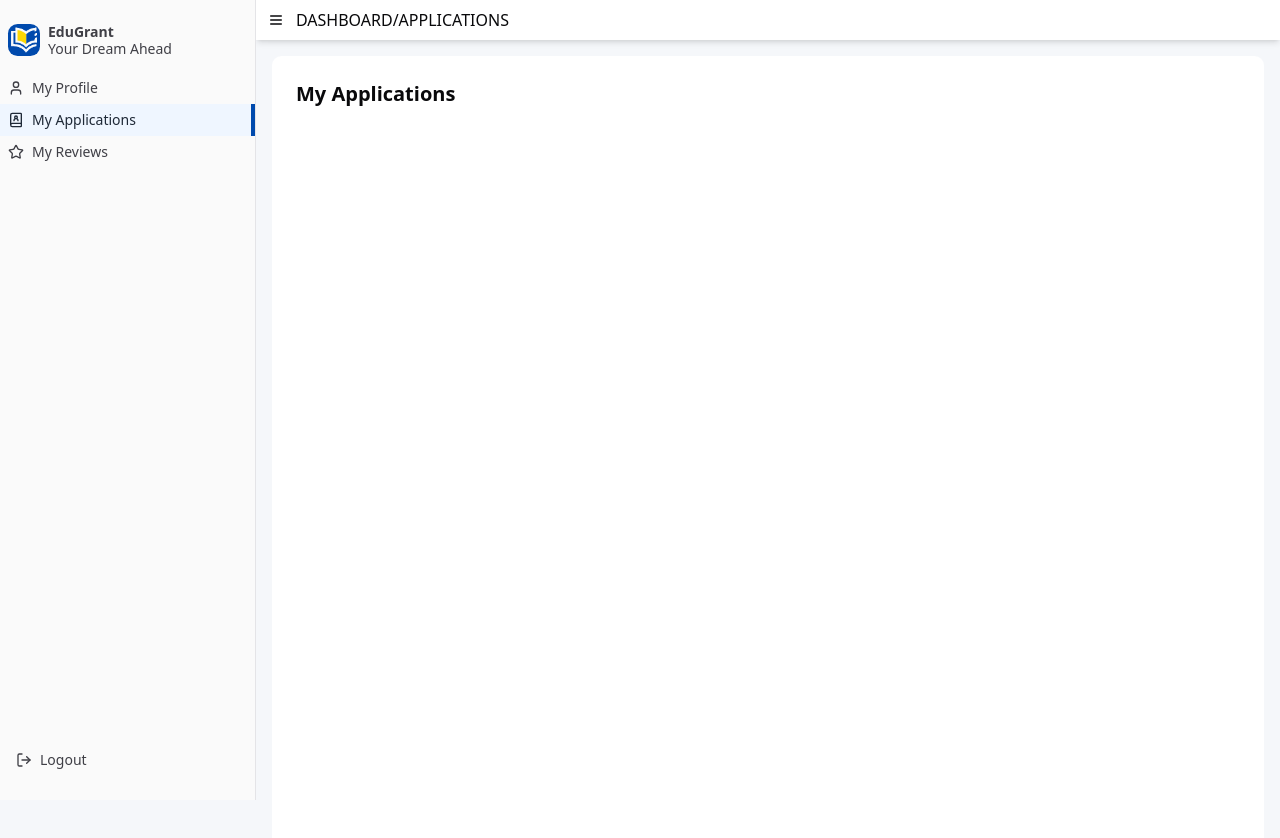
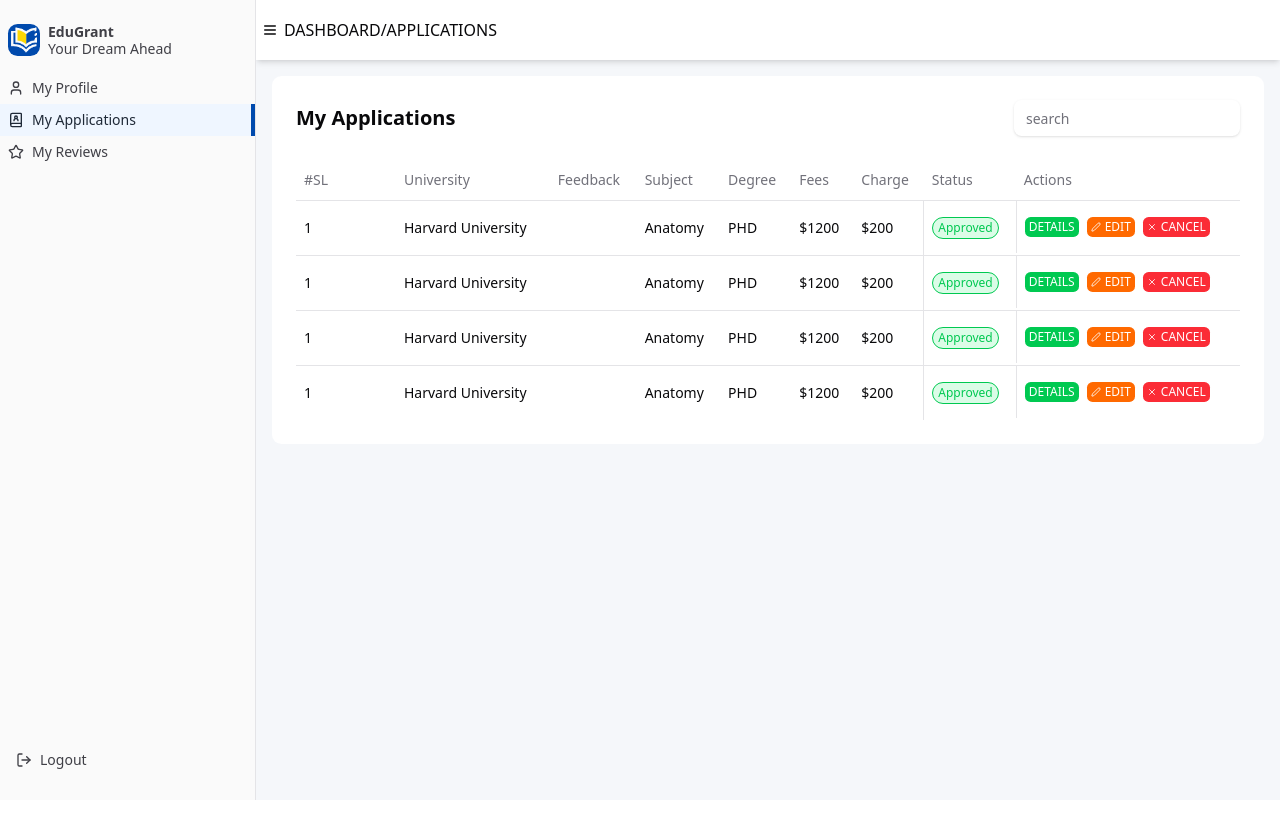
Before and after one commit to Ahmed00002/EduGrant-clent, a React (Vite) app: page /dashboard/applications in a window 1280 px wide. Shown: the top 838 px of the page. After the commit the page ends 800 px from the top, so only its background shows below. Built offline with nearby package versions, Linux system fonts and the light colour scheme.

Commit message:
table added to user application page

```diff
--- a/src/components/app-sidebar.jsx
+++ b/src/components/app-sidebar.jsx
@@ -5,7 +5,6 @@ import {
   SidebarFooter,
   SidebarHeader,
   SidebarMenuButton,
-  SidebarTrigger,
 } from "@/components/ui/sidebar";
 import { BookUser, LogOut, Star, User } from "lucide-react";
 import { Link, NavLink } from "react-router";
--- /dev/null
+++ b/src/components/ui/ApplicationTableRow.jsx
@@ -0,0 +1,43 @@
+import { Pen, X } from "lucide-react";
+import { TableCell, TableRow } from "./table";
+
+const ApplicationTableRow = () => {
+  return (
+    <TableRow className="py-2">
+      <TableCell>1</TableCell>
+      <TableCell>Harvard University</TableCell>
+      <TableCell></TableCell>
+      <TableCell>Anatomy</TableCell>
+      <TableCell>PHD</TableCell>
+      <TableCell>$1200</TableCell>
+      <TableCell>$200</TableCell>
+      <TableCell className="border-l">
+        <div className="px-[5px] py-[2px] rounded-full border-[1px] border-green-500 bg-green-100 text-green-500 text-center capitalize text-sm inline-block">
+          <p className="text-xs">Approved</p>
+        </div>
+      </TableCell>
+      <TableCell className="flex gap-2 items-center border-l">
+        <button
+          className="uppercase text-xs bg-green-500 px-[4px] py-[2px] rounded-sm text-white cursor-pointer"
+          size={"sm"}
+        >
+          Details
+        </button>
+        <button
+          className="uppercase text-xs bg-orange-500 px-[4px] py-[2px] rounded-sm text-white cursor-pointer flex  items-center gap-1"
+          size={"sm"}
+        >
+          <Pen size={10} /> Edit
+        </button>
+        <button
+          className="uppercase text-xs bg-red-500 px-[4px] py-[2px] rounded-sm text-white cursor-pointer flex  items-center gap-1"
+          size={"sm"}
+        >
+          <X size={10} /> Cancel
+        </button>
+      </TableCell>
+    </TableRow>
+  );
+};
+
+export default ApplicationTableRow;
--- a/src/components/ui/EditButton.jsx
+++ b/src/components/ui/EditButton.jsx
@@ -4,7 +4,7 @@ const EditButton = () => {
   return (
     <>
       <div>
-        <div className="flex gap-2 items-center text-xs px-4 border-[1px] py-1 rounded-md  cursor-pointer hover:bg-gray-100 transform-all duration-800">
+        <div className="flex gap-2 items-center text-xs px-2 border-[1px] py-1 rounded-md  cursor-pointer hover:bg-gray-100 transform-all duration-800">
           <Pen size={12} /> Edit
         </div>
       </div>
--- a/src/components/ui/input.jsx
+++ b/src/components/ui/input.jsx
@@ -1,22 +1,20 @@
-import * as React from "react"
+import * as React from "react";
 
-import { cn } from "@/lib/utils"
+import { cn } from "@/lib/utils";
 
-function Input({
-  className,
-  type,
-  ...props
-}) {
+const Input = React.forwardRef(({ className, type, ...props }, ref) => {
   return (
-    (<input
+    <input
       type={type}
-      data-slot="input"
       className={cn(
-        "border-input file:text-foreground placeholder:text-muted-foreground selection:bg-primary selection:text-primary-foreground aria-invalid:outline-destructive/60 aria-invalid:ring-destructive/20 dark:aria-invalid:outline-destructive dark:aria-invalid:ring-destructive/50 ring-ring/10 dark:ring-ring/20 dark:outline-ring/40 outline-ring/50 aria-invalid:outline-destructive/60 dark:aria-invalid:outline-destructive dark:aria-invalid:ring-destructive/40 aria-invalid:ring-destructive/20 aria-invalid:border-destructive/60 dark:aria-invalid:border-destructive flex h-9 w-full min-w-0 rounded-md border bg-transparent px-3 py-1 text-base shadow-xs transition-[color,box-shadow] file:inline-flex file:h-7 file:border-0 file:bg-transparent file:text-sm file:font-medium focus-visible:ring-4 focus-visible:outline-1 disabled:pointer-events-none disabled:cursor-not-allowed disabled:opacity-50 aria-invalid:focus-visible:ring-[3px] aria-invalid:focus-visible:outline-none md:text-sm dark:aria-invalid:focus-visible:ring-4",
+        "flex h-9 w-full rounded-md border border-input bg-transparent px-3 py-1 text-base shadow-sm transition-colors file:border-0 file:bg-transparent file:text-sm file:font-medium file:text-foreground placeholder:text-muted-foreground focus-visible:outline-none focus-visible:ring-1 focus-visible:ring-gray-100 disabled:cursor-not-allowed disabled:opacity-50 md:text-sm",
         className
       )}
-      {...props} />)
+      ref={ref}
+      {...props}
+    />
   );
-}
+});
+Input.displayName = "Input";
 
-export { Input }
+export { Input };
--- a/src/components/ui/sidebar.jsx
+++ b/src/components/ui/sidebar.jsx
@@ -244,7 +244,7 @@ function SidebarTrigger({ className, onClick, ...props }) {
       data-slot="sidebar-trigger"
       variant="ghost"
       size="icon"
-      className={cn("h-10 w-10", className)}
+      className={cn("h-7 w-7", className)}
       onClick={(event) => {
         onClick?.(event);
         toggleSidebar();
--- a/src/components/ui/sonner.jsx
+++ b/src/components/ui/sonner.jsx
@@ -1,13 +1,11 @@
-import { useTheme } from "next-themes"
+import { useTheme } from "next-themes";
 import { Toaster as Sonner } from "sonner";
 
-const Toaster = ({
-  ...props
-}) => {
-  const { theme = "system" } = useTheme()
+const Toaster = ({ ...props }) => {
+  const { theme = "system" } = useTheme();
 
   return (
-    (<Sonner
+    <Sonner
       theme={theme}
       className="toaster group"
       toastOptions={{
@@ -17,12 +15,12 @@ const Toaster = ({
           description: "group-[.toast]:text-muted-foreground",
           actionButton:
             "group-[.toast]:bg-primary group-[.toast]:text-primary-foreground",
-          cancelButton:
-            "group-[.toast]:bg-muted group-[.toast]:text-muted-foreground",
+          cancelButton: "group-[.toast]:bg-muted a",
         },
       }}
-      {...props} />)
+      {...props}
+    />
   );
-}
+};
 
-export { Toaster }
+export { Toaster };
--- /dev/null
+++ b/src/components/ui/table.jsx
@@ -0,0 +1,96 @@
+import * as React from "react";
+
+import { cn } from "@/lib/utils";
+
+const Table = React.forwardRef(({ className, ...props }, ref) => (
+  <div className="relative w-full overflow-auto">
+    <table
+      ref={ref}
+      className={cn("w-full caption-bottom text-sm", className)}
+      {...props}
+    />
+  </div>
+));
+Table.displayName = "Table";
+
+const TableHeader = React.forwardRef(({ className, ...props }, ref) => (
+  <thead ref={ref} className={cn("[&_tr]:border-b", className)} {...props} />
+));
+TableHeader.displayName = "TableHeader";
+
+const TableBody = React.forwardRef(({ className, ...props }, ref) => (
+  <tbody
+    ref={ref}
+    className={cn("[&_tr:last-child]:border-0", className)}
+    {...props}
+  />
+));
+TableBody.displayName = "TableBody";
+
+const TableFooter = React.forwardRef(({ className, ...props }, ref) => (
+  <tfoot
+    ref={ref}
+    className={cn(
+      "border-t bg-muted/50 font-medium [&>tr]:last:border-b-0",
+      className
+    )}
+    {...props}
+  />
+));
+TableFooter.displayName = "TableFooter";
+
+const TableRow = React.forwardRef(({ className, ...props }, ref) => (
+  <tr
+    ref={ref}
+    className={cn(
+      "border-b transition-colors hover:bg-muted/50 data-[state=selected]:bg-muted",
+      className
+    )}
+    {...props}
+  />
+));
+TableRow.displayName = "TableRow";
+
+const TableHead = React.forwardRef(({ className, ...props }, ref) => (
+  <th
+    ref={ref}
+    className={cn(
+      "h-10 px-2 text-left align-middle font-medium text-muted-foreground [&:has([role=checkbox])]:pr-0 [&>[role=checkbox]]:translate-y-[2px]",
+      className
+    )}
+    {...props}
+  />
+));
+TableHead.displayName = "TableHead";
+
+const TableCell = React.forwardRef(({ className, ...props }, ref) => (
+  <td
+    ref={ref}
+    className={cn(
+      "p-2 py-4 align-middle [&:has([role=checkbox])]:pr-0 [&>[role=checkbox]]:translate-y-[2px]",
+      className
+    )}
+    {...props}
+  />
+));
+TableCell.displayName = "TableCell";
+
+const TableCaption = React.forwardRef(({ className, ...props }, ref) => (
+  <caption
+    ref={ref}
+    className={cn("mt-4 text-sm text-muted-foreground", className)}
+    {...props}
+  />
+));
+TableCaption.displayName = "TableCaption";
+
+export {
+  Table,
+  TableHeader,
+  TableBody,
+  TableFooter,
+  TableHead,
+  TableRow,
+  TableCell,
+  TableCaption,
+};
--- a/src/layouts/DashboardLayout.jsx
+++ b/src/layouts/DashboardLayout.jsx
@@ -12,8 +12,8 @@ const DashboardLayout = () => {
           <AppSidebar />
 
           {/* Main Content */}
-          <main className="flex-1 w-[600px] ">
-            <div className="flex items-center sticky top-0 bg-white shadow-md ">
+          <main className="flex-1 w-full ">
+            <div className="flex items-center sticky top-0 bg-white shadow-md py-4">
               <SidebarTrigger />
               <h2 className="uppercase">
                 Dashboard/{location.pathname.split("/")[2]}
--- a/src/pages/Auth/Register.jsx
+++ b/src/pages/Auth/Register.jsx
@@ -37,7 +37,7 @@ const Register = () => {
         }}
         className="h-screen flex justify-center items-center"
       >
-        <div className="flex flex-wrap items-center justify-center lg:justify-between w-full max-w-5xl p-4">
+        <div className="flex flex-wrap items-center justify-center lg:justify-between w-full max-w-5xl p-4 md:p-0">
           {/* Left Side Image */}
           <div className="hidden md:block md:w-6/12">
             <Lottie animationData={loginLottie} loop={true} />
--- a/src/pages/users/dashboard/Applications.jsx
+++ b/src/pages/users/dashboard/Applications.jsx
@@ -1,8 +1,50 @@
+import ApplicationTableRow from "@/components/ui/ApplicationTableRow";
+import { Input } from "@/components/ui/input";
+import {
+  Table,
+  TableBody,
+  TableHead,
+  TableHeader,
+  TableRow,
+} from "@/components/ui/table";
+
 const Applications = () => {
   return (
     <>
-      <section className="min-h-screen bg-white w-full rounded-lg p-6 font-inter">
-        <h1 className="text-xl font-bold font-railway">My Applications</h1>
+      <section className=" bg-white rounded-lg p-6 font-inter">
+        <div className="flex justify-between items-center">
+          <h1 className="text-xl font-bold font-railway">My Applications</h1>
+          <form>
+            <Input
+              className="border-none focus:border-none"
+              type="search"
+              placeholder="search"
+            />
+          </form>
+        </div>
+
+        {/* applications data */}
+        <Table className="mt-6">
+          <TableHeader>
+            <TableRow>
+              <TableHead className="w-[100px]">#SL</TableHead>
+              <TableHead>University</TableHead>
+              <TableHead>Feedback</TableHead>
+              <TableHead>Subject</TableHead>
+              <TableHead>Degree</TableHead>
+              <TableHead>Fees</TableHead>
+              <TableHead>Charge</TableHead>
+              <TableHead>Status</TableHead>
+              <TableHead>Actions</TableHead>
+            </TableRow>
+          </TableHeader>
+          <TableBody>
+            <ApplicationTableRow />
+            <ApplicationTableRow />
+            <ApplicationTableRow />
+            <ApplicationTableRow />
+          </TableBody>
+        </Table>
       </section>
     </>
   );
```
Also changed, not shown: src/pages/users/dashboard/Profile.jsx (+10 -8 lines).
